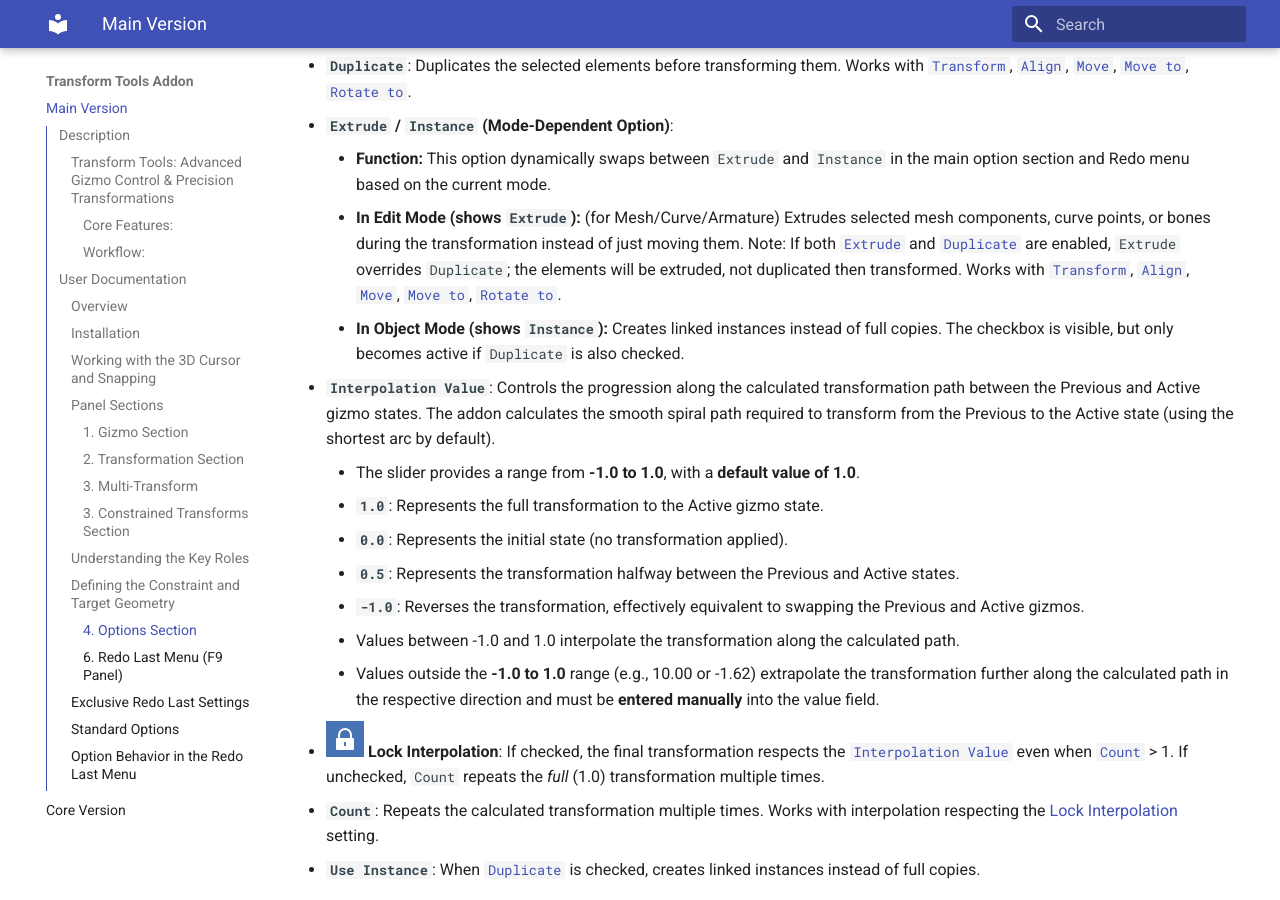
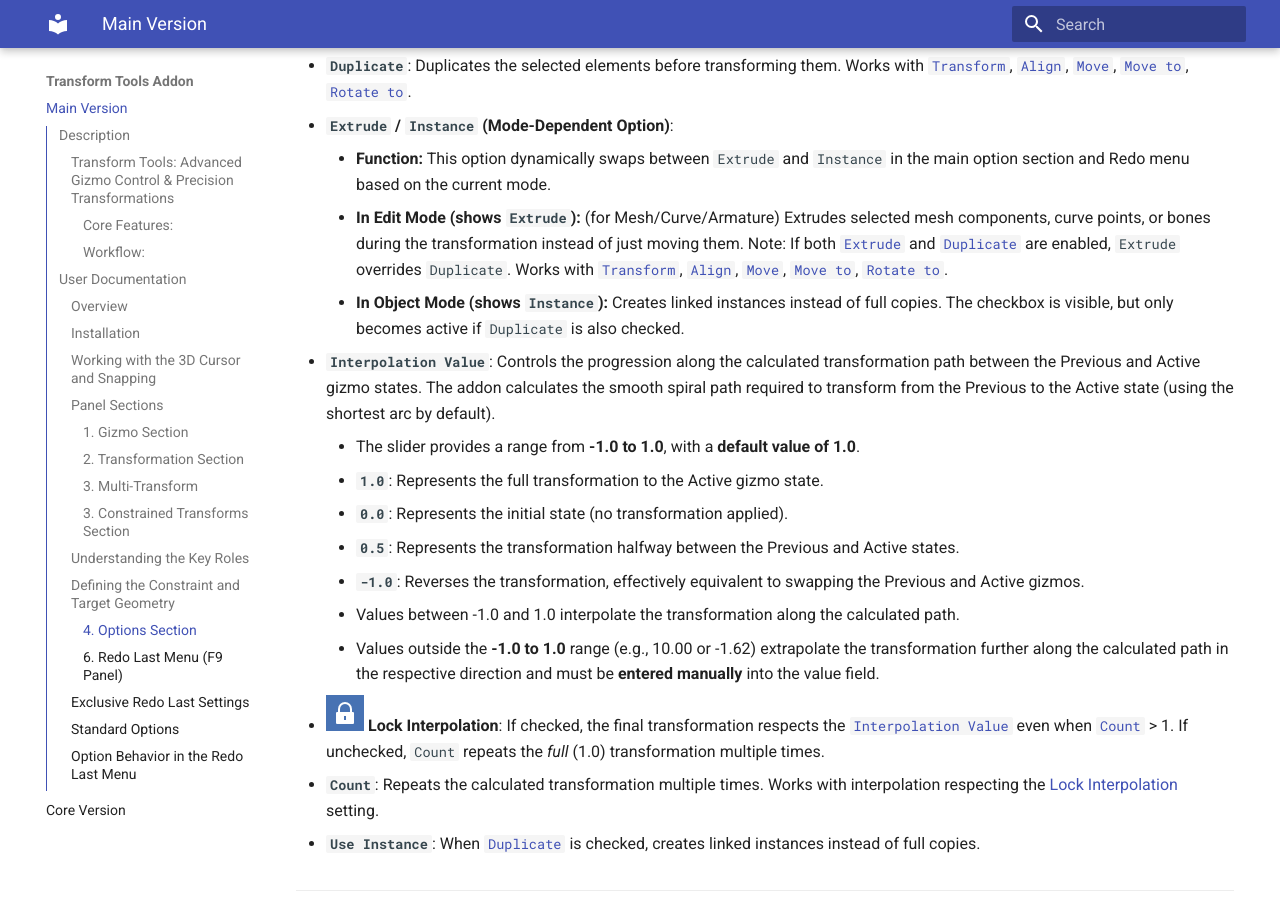
Before and after one commit to idris-y/transform-tools-docs, an MkDocs documentation site: the page built from docs/index.md, in a window 1280 px wide and 900 px high, scrolled down 8969 px. Built offline with MkDocs 1.6.1 and Material for MkDocs 9.7.7, drawn with Linux system fonts in a browser that asks for light colours.

Commit message:
Update index.md

```diff
--- a/docs/index.md
+++ b/docs/index.md
@@ -274,7 +274,7 @@ Modify the behavior of transformation operations like [`Transform`](#op-transfor
 
 *   <span id="redo-extrude-instance">**`Extrude` / `Instance` (Mode-Dependent Option)**</span>:
     *   **Function:** This option dynamically swaps between `Extrude` and `Instance` in the main option section and Redo menu based on the current mode.
-    *   **In Edit Mode (shows `Extrude`):**  (for Mesh/Curve/Armature) Extrudes selected mesh components, curve points, or bones during the transformation instead of just moving them. Note: If both [`Extrude`](#opt-extrude) and [`Duplicate`](#opt-duplicate) are enabled, `Extrude` overrides `Duplicate`; the elements will be extruded, not duplicated then transformed. Works with [`Transform`](#op-transform), [`Align`](#op-align), [`Move`](#op-move), [`Move to`](#op-move-to-rotate-to-scale-to), [`Rotate to`](#op-move-to-rotate-to-scale-to).
+    *   **In Edit Mode (shows `Extrude`):**  (for Mesh/Curve/Armature) Extrudes selected mesh components, curve points, or bones during the transformation instead of just moving them. Note: If both [`Extrude`](#opt-extrude) and [`Duplicate`](#opt-duplicate) are enabled, `Extrude` overrides `Duplicate`. Works with [`Transform`](#op-transform), [`Align`](#op-align), [`Move`](#op-move), [`Move to`](#op-move-to-rotate-to-scale-to), [`Rotate to`](#op-move-to-rotate-to-scale-to).
     *   **In Object Mode (shows `Instance`):** Creates linked instances instead of full copies. The checkbox is visible, but only becomes active if `Duplicate` is also checked.
 
 *   <span id="opt-interpolation-value">**<code>Interpolation Value</code>**</span>: Controls the progression along the calculated transformation path between the Previous and Active gizmo states. The addon calculates the smooth spiral path required to transform from the Previous to the Active state (using the shortest arc by default).
```
